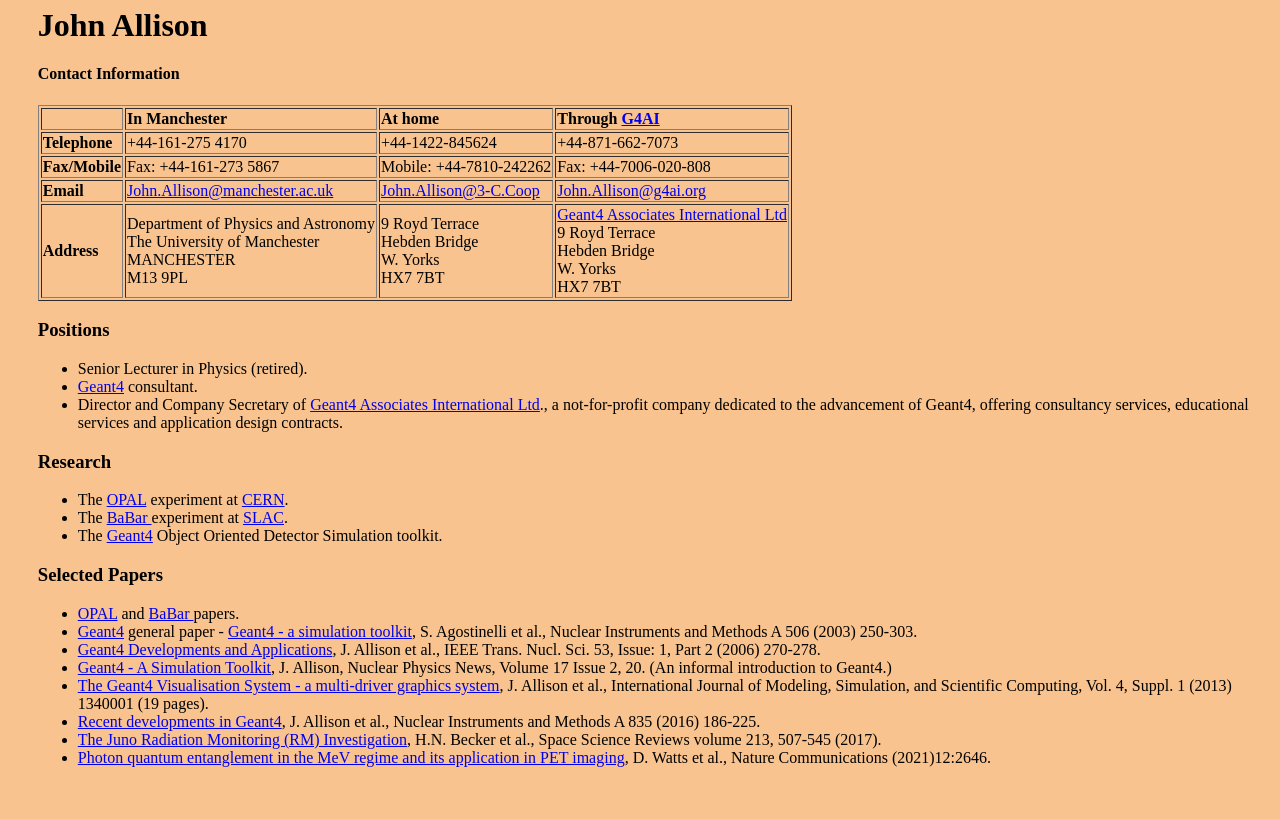
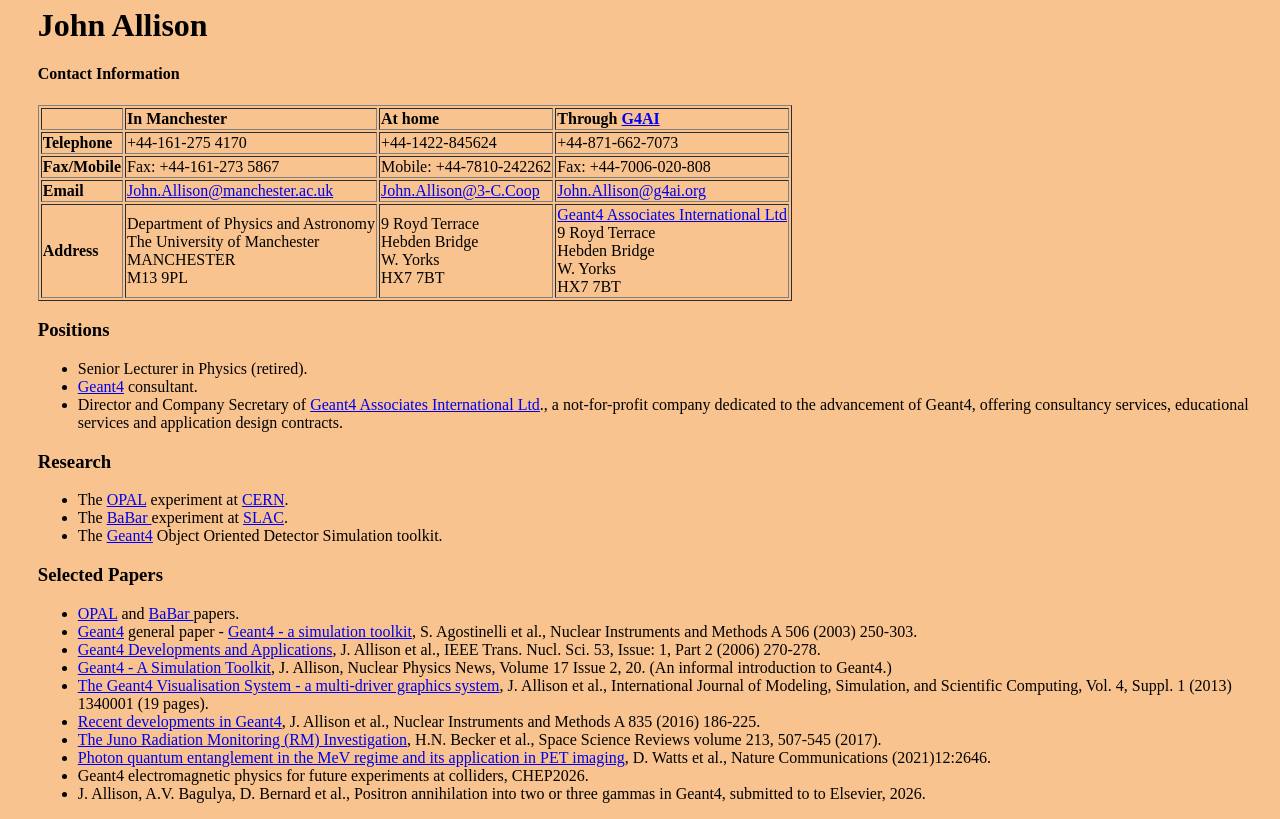
Before and after one commit to johna1941/WWW, a plain HTML site: page index.html in a window 1280 px wide. Shown: the part 240-1059 px from the top of the page. Before the commit the page ends 1023 px from the top, so only its background shows below. Drawn offline with Linux system fonts and the light colour scheme.

Commit message:
Add EM papers 2026

```diff
--- a/index.html
+++ b/index.html
@@ -125,6 +125,13 @@
 <a href="https://doi.org/10.1038/s41467-021-22907-5">
 Photon quantum entanglement in the MeV regime and its application in PET imaging</a>, D. Watts et al., Nature Communications (2021)12:2646.
 </li>
+<li>
+Geant4 electromagnetic physics for future experiments at
+colliders, CHEP2026.
+</li>
+<li>
+J. Allison, A.V. Bagulya, D. Bernard et al., Positron annihilation into two or three gammas in Geant4, submitted to to Elsevier, 2026.
+</li>
 </ul>
 
 
```
